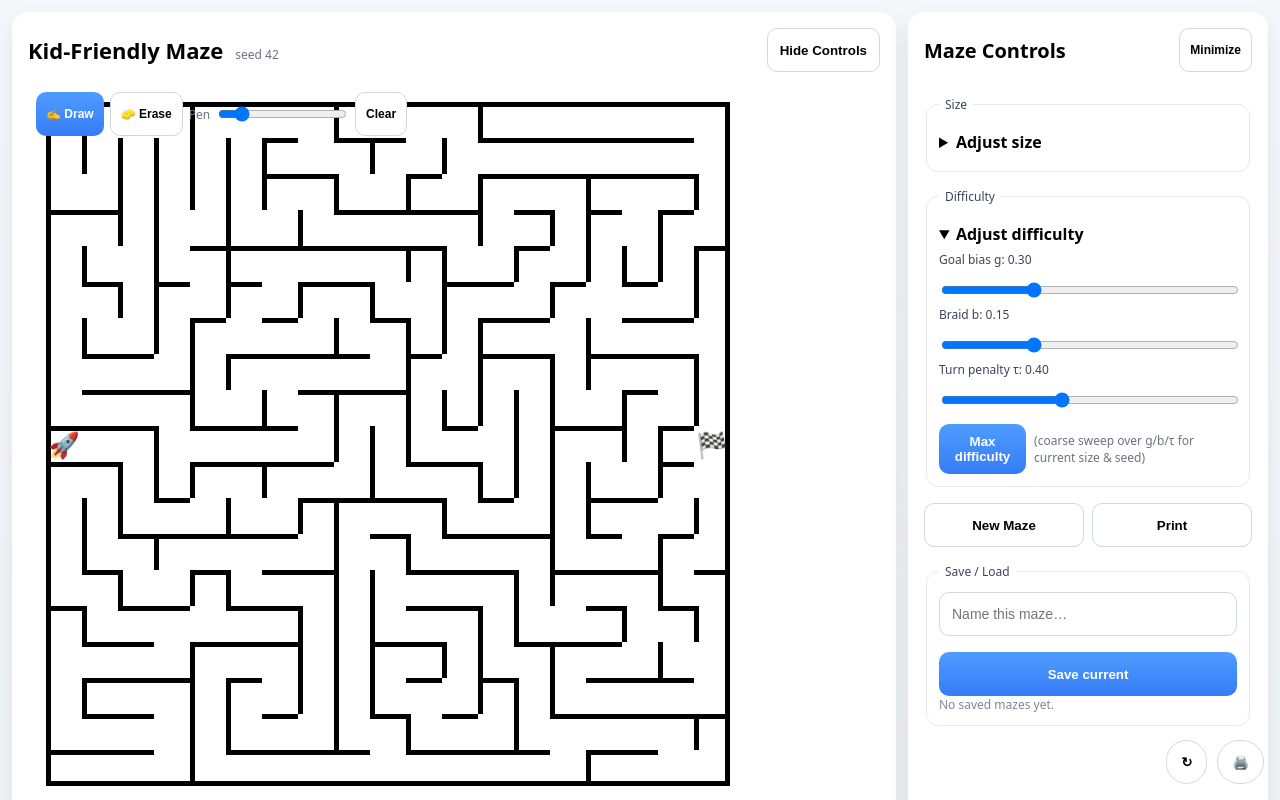
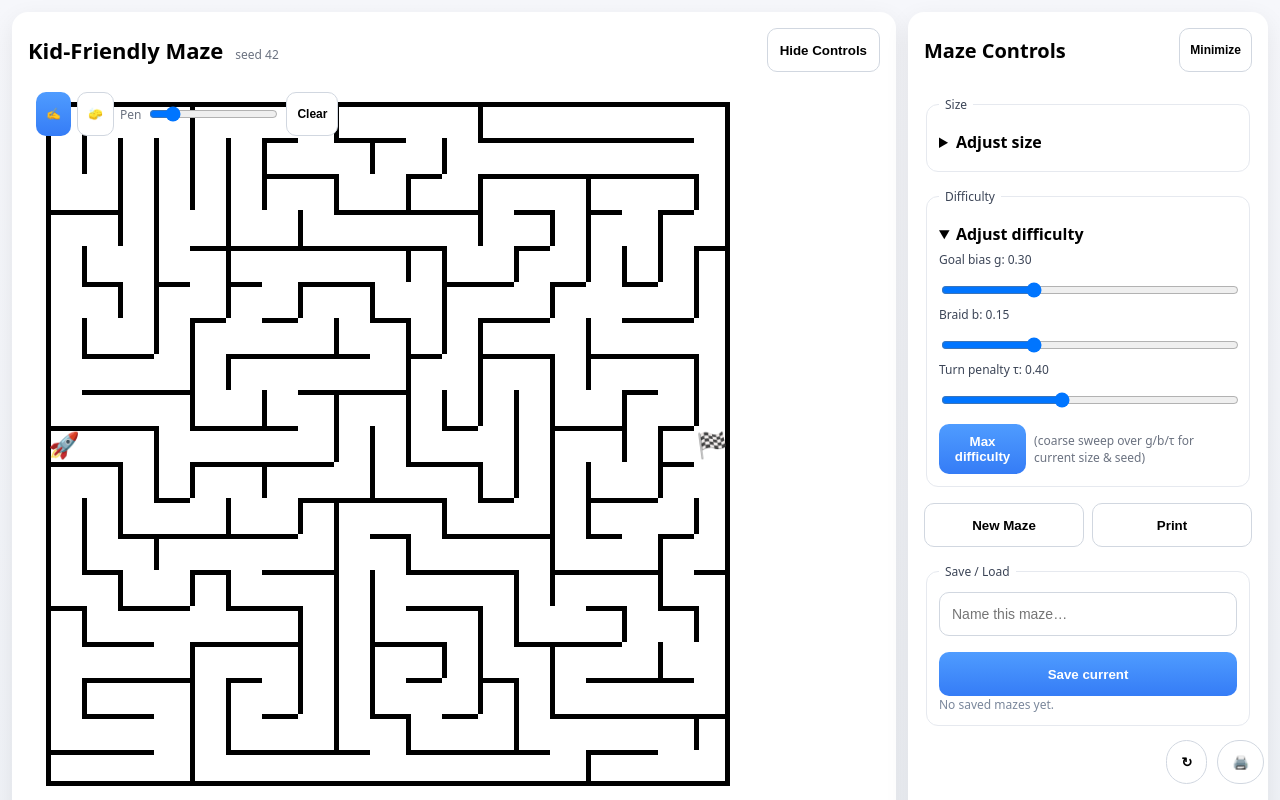
Before and after one commit to JENkt4k/maze-pwa, a React (Vite) app: page / in a window 1280 px wide. Shown: the top 800 px of the page. Built offline with nearby package versions, Linux system fonts and the light colour scheme.

Commit message:
So cool! working overlay and tool bar

```diff
--- a/src/app/App.tsx
+++ b/src/app/App.tsx
@@ -289,7 +289,7 @@ export default function App() {
             dangerouslySetInnerHTML={{ __html: svg }}
           /> */}
           {/* Maze and drawing overlay */}
-          <div className="draw-wrap" style={{ position: "relative" }}>
+          <div className="draw-wrap">
             <div
               ref={svgHostRef as any}
               id="print-maze-only"
--- a/src/app/components/DrawingCanvas.tsx
+++ b/src/app/components/DrawingCanvas.tsx
@@ -1,66 +1,56 @@
 import React, { useEffect, useRef, useState } from "react";
 
-type Props = {
-  /** The container that holds your SVG (we will size the canvas to this) */
-  hostRef: React.RefObject<HTMLDivElement | null>;
-};
-
+type Props = { hostRef: React.RefObject<HTMLDivElement | null> };
 type Mode = "draw" | "erase";
 
 export default function DrawingCanvas({ hostRef }: Props) {
   const canvasRef = useRef<HTMLCanvasElement | null>(null);
   const [mode, setMode] = useState<Mode>("draw");
   const [size, setSize] = useState<{ w: number; h: number }>({ w: 0, h: 0 });
-  const [pen, setPen] = useState<number>(5); // stroke width in CSS px
+  const [pen, setPen] = useState<number>(5);
   const drawing = useRef(false);
   const last = useRef<{ x: number; y: number } | null>(null);
 
-  // Size the canvas to match host size (and DPR)
+  // Size canvas to host (and DPR)
   useEffect(() => {
     if (!hostRef.current) return;
     const ro = new ResizeObserver(() => {
-      const el = hostRef.current!;
-      const rect = el.getBoundingClientRect();
-      setSize({ w: Math.max(1, Math.round(rect.width)), h: Math.max(1, Math.round(rect.height)) });
+      const rect = hostRef.current!.getBoundingClientRect();
+      setSize({ w: Math.max(1, rect.width | 0), h: Math.max(1, rect.height | 0) });
     });
     ro.observe(hostRef.current);
     return () => ro.disconnect();
   }, [hostRef]);
 
-  // Apply pixel ratio scaling
   useEffect(() => {
-    const canvas = canvasRef.current;
-    if (!canvas) return;
+    const cv = canvasRef.current; if (!cv) return;
     const dpr = Math.max(1, window.devicePixelRatio || 1);
-    canvas.width = Math.round(size.w * dpr);
-    canvas.height = Math.round(size.h * dpr);
-    canvas.style.width = `${size.w}px`;
-    canvas.style.height = `${size.h}px`;
-    const ctx = canvas.getContext("2d");
-    if (!ctx) return;
+    cv.width = Math.round(size.w * dpr);
+    cv.height = Math.round(size.h * dpr);
+    cv.style.width = `${size.w}px`;
+    cv.style.height = `${size.h}px`;
+    const ctx = cv.getContext("2d"); if (!ctx) return;
     ctx.setTransform(dpr, 0, 0, dpr, 0, 0);
     ctx.lineCap = "round";
     ctx.lineJoin = "round";
-  }, [size.w, size.h]);
+  }, [size]);
 
-  // Map pointer to canvas-local coordinates
-  function getPt(e: PointerEvent | React.PointerEvent<HTMLCanvasElement>) {
-    const canvas = canvasRef.current!;
-    const rect = canvas.getBoundingClientRect();
-    return { x: (e.clientX - rect.left), y: (e.clientY - rect.top) };
-  }
+  const getPt = (e: PointerEvent | React.PointerEvent<HTMLCanvasElement>) => {
+    const rect = canvasRef.current!.getBoundingClientRect();
+    return { x: e.clientX - rect.left, y: e.clientY - rect.top };
+  };
 
   function pointerDown(e: React.PointerEvent<HTMLCanvasElement>) {
     e.currentTarget.setPointerCapture(e.pointerId);
     drawing.current = true;
     last.current = getPt(e);
-    stroke(e); // dot
+    stroke(e);
   }
   function pointerMove(e: React.PointerEvent<HTMLCanvasElement>) {
     if (!drawing.current) return;
     stroke(e);
   }
-  function pointerUp(e: React.PointerEvent<HTMLCanvasElement>) {
+  function pointerUp() {
     drawing.current = false;
     last.current = null;
   }
@@ -70,13 +60,12 @@ export default function DrawingCanvas({ hostRef }: Props) {
     const p = getPt(e);
     const prev = last.current ?? p;
 
-    // Set composite op based on mode
     if (mode === "erase") {
       ctx.globalCompositeOperation = "destination-out";
       ctx.strokeStyle = "rgba(0,0,0,1)";
     } else {
       ctx.globalCompositeOperation = "source-over";
-      ctx.strokeStyle = "#ef4444"; // red path; tweak if you want
+      ctx.strokeStyle = "#ef4444";
     }
 
     ctx.lineWidth = pen;
@@ -89,13 +78,14 @@ export default function DrawingCanvas({ hostRef }: Props) {
   }
 
   function clearAll() {
-    const ctx = canvasRef.current?.getContext("2d");
-    if (!ctx || !canvasRef.current) return;
-    ctx.clearRect(0, 0, canvasRef.current.width, canvasRef.current.height);
+    const cv = canvasRef.current; if (!cv) return;
+    const ctx = cv.getContext("2d")!;
+    ctx.clearRect(0, 0, cv.width, cv.height);
   }
 
   return (
-    <div className="draw-overlay">
+    <>
+      {/* Absolute canvas overlay (interactive) */}
       <canvas
         ref={canvasRef}
         className="draw-canvas"
@@ -104,32 +94,33 @@ export default function DrawingCanvas({ hostRef }: Props) {
         onPointerUp={pointerUp}
         onPointerCancel={pointerUp}
       />
-      {/* Small toolbar over the maze, non-printing */}
+      {/* Toolbar as a separate absolutely positioned sibling (clickable) */}
       <div className="draw-toolbar">
         <button type="button"
           className={`btn btn-sm ${mode === "draw" ? "btn-primary" : ""}`}
           onClick={() => setMode("draw")}
           aria-pressed={mode === "draw"}
+          aria-label="Draw mode"
+          title="Draw"
         >
-          ✍️ Draw
+          ✍️
         </button>
         <button type="button"
           className={`btn btn-sm ${mode === "erase" ? "btn-primary" : ""}`}
           onClick={() => setMode("erase")}
           aria-pressed={mode === "erase"}
+          aria-label="Erase mode"
+          title="Erase"
         >
-          🧽 Erase
+          🧽
         </button>
         <label className="hstack" style={{ gap: 6, alignItems: "center" }}>
           <span style={{ fontSize: 12, color: "#6b7280" }}>Pen</span>
-          <input
-            type="range" min={2} max={24} step={1}
-            value={pen}
-            onChange={(e) => setPen(parseInt(e.target.value))}
-          />
+          <input type="range" min={2} max={24} step={1} value={pen}
+                 onChange={(e) => setPen(parseInt(e.target.value))} />
         </label>
-        <button type="button" className="btn btn-sm" onClick={clearAll}>Clear</button>
+        <button type="button" className="btn btn-sm" onClick={clearAll} aria-label="Clear path">Clear</button>
       </div>
-    </div>
+    </>
   );
 }
--- a/src/style.css
+++ b/src/style.css
@@ -105,18 +105,32 @@ input[type="range"]{ width:100%; height:28px; touch-action: none; }
   /* @page { margin: 0; } */
 }
 
+/* Canvas sits over the SVG */
+/* .draw-overlay { position: absolute; inset: 0; pointer-events: none; } */
 
-/* Container around the SVG should be position:relative */
+/* The SVG host wrapper must be relative so children can absolutely position */
 .draw-wrap { position: relative; }
 
-/* Canvas sits over the SVG */
-.draw-overlay { position: absolute; inset: 0; pointer-events: none; }
-.draw-canvas  { position: absolute; inset: 0; width: 100%; height: 100%; pointer-events: auto; touch-action: none; }
+/* Canvas overlay (interactive) */
+.draw-canvas {
+  position: absolute;
+  inset: 0;
+  width: 100%;
+  height: 100%;
+  touch-action: none;   /* allow smooth drawing on touch */
+  z-index: 1;
+}
 
-/* Small toolbar floating on top-left of the maze, not printed */
-.draw-toolbar{
-  position: absolute; left: 8px; top: 8px; display: flex; gap: 6px; z-index: 2;
+/* Clickable toolbar above canvas */
+.draw-toolbar {
+  position: absolute;
+  left: 8px;
+  top: 8px;
+  display: flex;
+  gap: 6px;
+  z-index: 2;          /* above canvas */
 }
+
 @media print {
-  .draw-toolbar { display: none !important; }   /* don’t print the toolbar */
+  .draw-toolbar { display: none !important; }
 }
```
